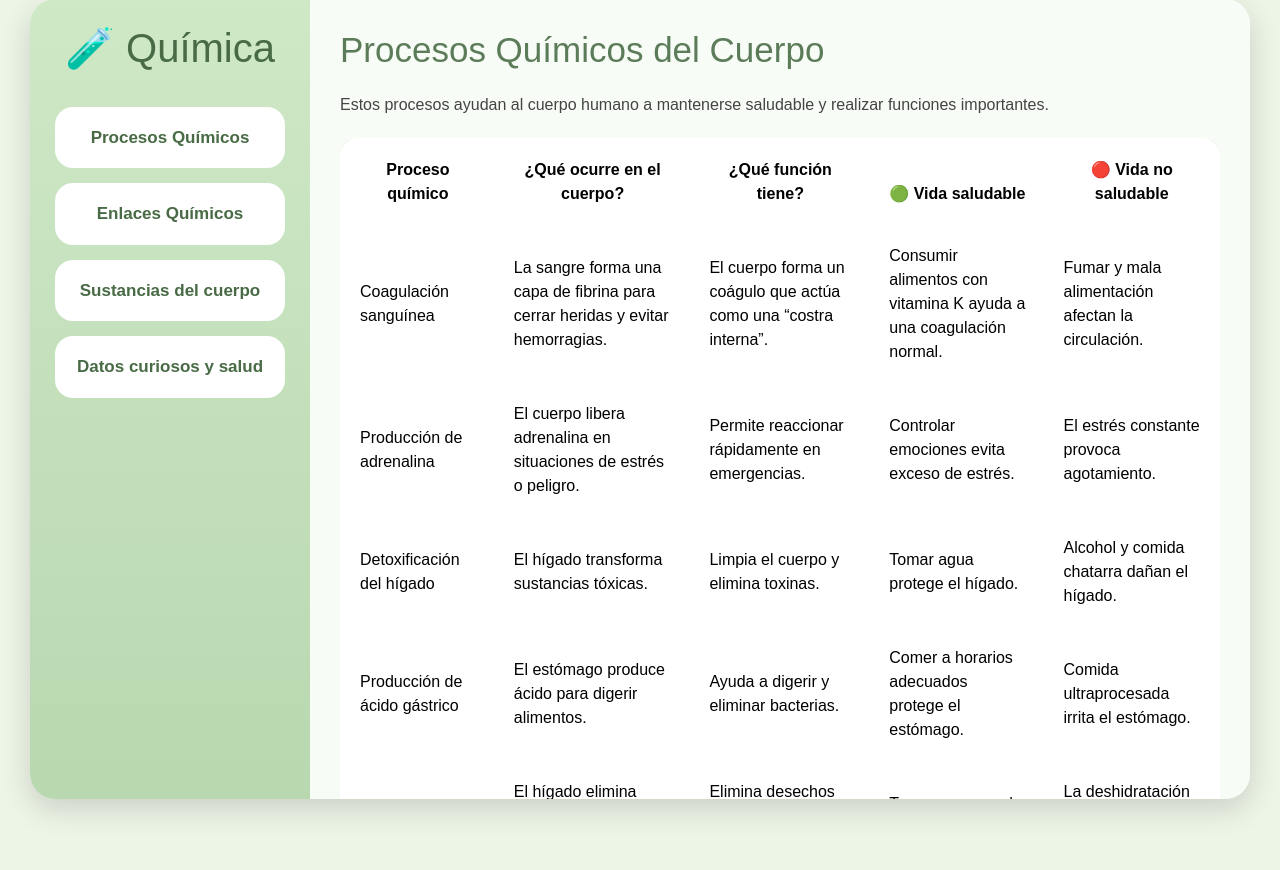
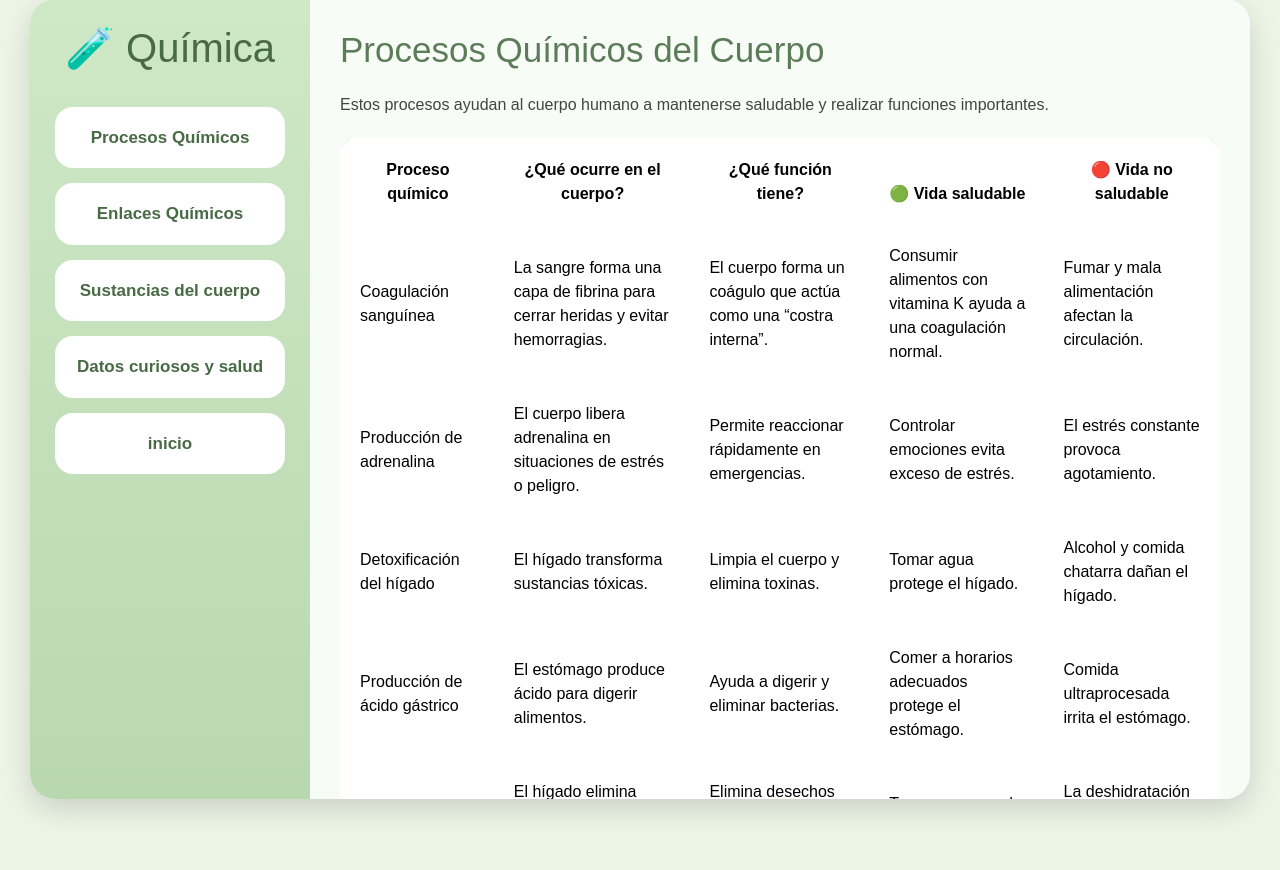
Before and after one commit to m-221/leyva_paec, a Flask app: page /quimica in a window 1280 px wide. Shown: the part 281-1151 px from the top of the page. Run offline with Flask 3, Linux system fonts and the light colour scheme.

Commit message:
botoninicio

```diff
--- a/templates/quimica.html
+++ b/templates/quimica.html
@@ -40,6 +40,9 @@
                 Datos curiosos y salud
             </button>
 
+            <button class="btn-menu" onclick="window.location.href='/inicio'">
+               inicio
+            </button>
         </div>
 
         <!-- CONTENIDO -->
```
